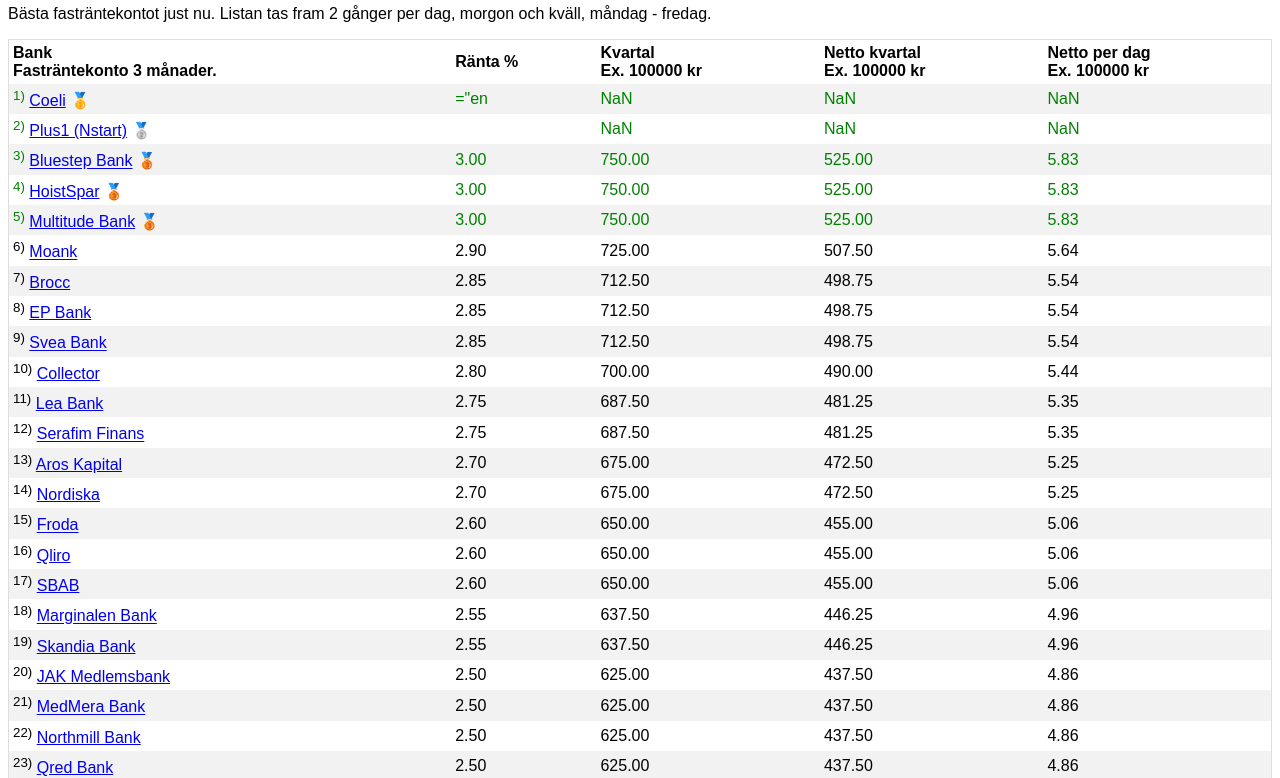
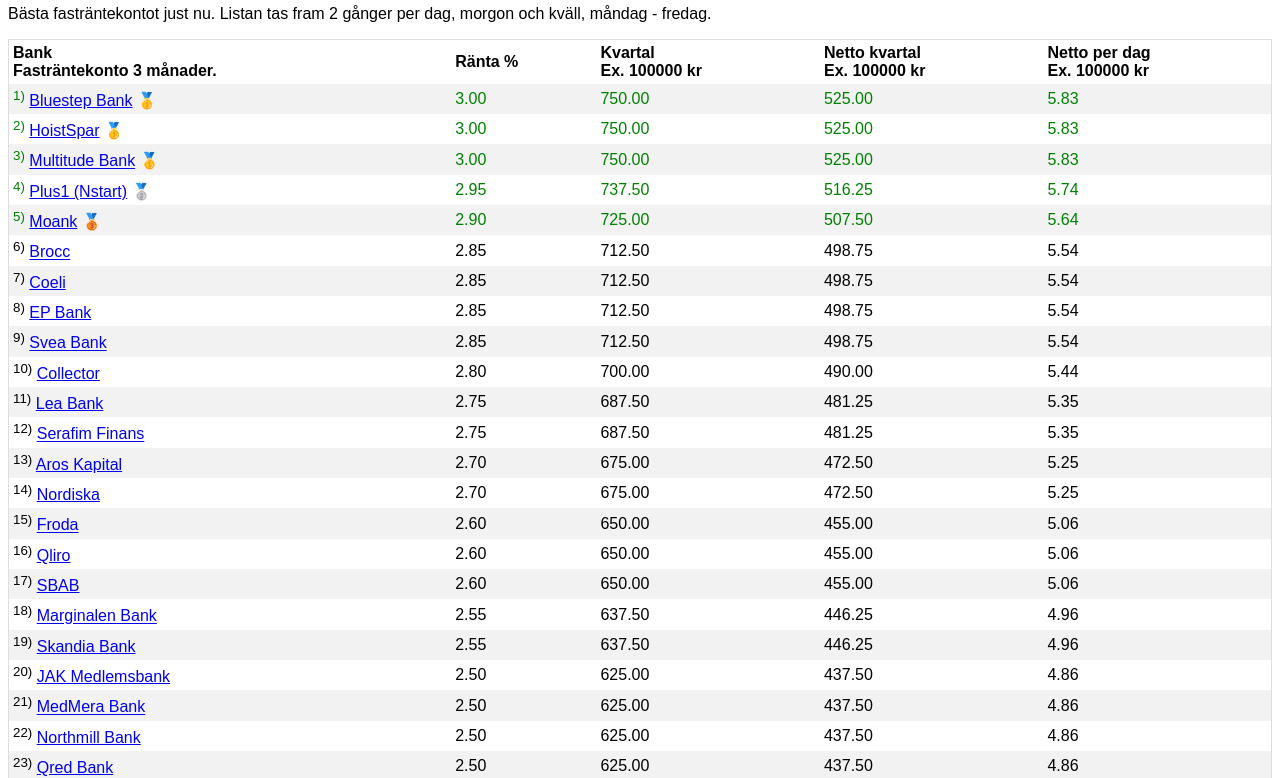
Before and after one commit to MattClayton3/Sparguiden, a website: page index.html in a window 1280 px wide. Shown: the part 70-848 px from the top of the page. Drawn offline with Linux system fonts and the light colour scheme.

Commit message:
Update index.html

```diff
--- a/index.html
+++ b/index.html
@@ -20,7 +20,7 @@
 </style>
 </head>
 <body>
-<h2><span style='font-size:30px;'>&#128200;</span> Sparguiden 2025-05-23_19-23-18</h2>
+<h2><span style='font-size:30px;'>&#128200;</span> Sparguiden 2025-05-25_20-19-26</h2>
 <p>Bästa fasträntekontot just nu. Listan tas fram 2 gånger per dag, morgon och kväll, måndag - fredag.</p>
 <div style="overflow-x:auto;">
   <table>
@@ -32,49 +32,49 @@
       <th>Netto per dag<br>Ex. 100000 kr</th>
     </tr>
   <tr>
-    <td style="color:green"> <sup>1)</sup> <a href="https://coeli.se/spara/" target="_blank">Coeli</a> &#129351; </td>
-    <td style="color:green"> ="en </td>
-    <td style="color:green"> NaN </td>
-    <td style="color:green"> NaN </td>
-    <td style="color:green"> NaN </td>
-  </tr>
-  <tr>
-    <td style="color:green"> <sup>2)</sup> <a href="https://www.plus1.com/" target="_blank">Plus1 (Nstart)</a> &#129352; </td>
-    <td style="color:green"> </di </td>
-    <td style="color:green"> NaN </td>
-    <td style="color:green"> NaN </td>
-    <td style="color:green"> NaN </td>
-  </tr>
-  <tr>
-    <td style="color:green"> <sup>3)</sup> <a href="https://www.bluestep.se/spara/fast-ranta/" target="_blank">Bluestep Bank</a> &#129353; </td>
+    <td style="color:green"> <sup>1)</sup> <a href="https://www.bluestep.se/spara/fast-ranta/" target="_blank">Bluestep Bank</a> &#129351; </td>
     <td style="color:green"> 3.00 </td>
     <td style="color:green"> 750.00 </td>
     <td style="color:green"> 525.00 </td>
     <td style="color:green"> 5.83 </td>
   </tr>
   <tr>
-    <td style="color:green"> <sup>4)</sup> <a href="https://www.hoistspar.se/borja-spara-hos-oss/jamfor-sparformer/" target="_blank">HoistSpar</a> &#129353; </td>
+    <td style="color:green"> <sup>2)</sup> <a href="https://www.hoistspar.se/borja-spara-hos-oss/jamfor-sparformer/" target="_blank">HoistSpar</a> &#129351; </td>
     <td style="color:green"> 3.00 </td>
     <td style="color:green"> 750.00 </td>
     <td style="color:green"> 525.00 </td>
     <td style="color:green"> 5.83 </td>
   </tr>
   <tr>
-    <td style="color:green"> <sup>5)</sup> <a href="https://www.multitudebank.se/priser?sc_lang=sv-se" target="_blank">Multitude Bank</a> &#129353; </td>
+    <td style="color:green"> <sup>3)</sup> <a href="https://www.multitudebank.se/priser?sc_lang=sv-se" target="_blank">Multitude Bank</a> &#129351; </td>
     <td style="color:green"> 3.00 </td>
     <td style="color:green"> 750.00 </td>
     <td style="color:green"> 525.00 </td>
     <td style="color:green"> 5.83 </td>
   </tr>
   <tr>
-    <td style="color:black"> <sup>6)</sup> <a href="https://www.moank.se/spara-pengar" target="_blank">Moank</a>  </td>
-    <td style="color:black"> 2.90 </td>
-    <td style="color:black"> 725.00 </td>
-    <td style="color:black"> 507.50 </td>
-    <td style="color:black"> 5.64 </td>
+    <td style="color:green"> <sup>4)</sup> <a href="https://www.plus1.com/" target="_blank">Plus1 (Nstart)</a> &#129352; </td>
+    <td style="color:green"> 2.95 </td>
+    <td style="color:green"> 737.50 </td>
+    <td style="color:green"> 516.25 </td>
+    <td style="color:green"> 5.74 </td>
   </tr>
   <tr>
-    <td style="color:black"> <sup>7)</sup> <a href="https://brocc.se/spara" target="_blank">Brocc</a>  </td>
+    <td style="color:green"> <sup>5)</sup> <a href="https://www.moank.se/spara-pengar" target="_blank">Moank</a> &#129353; </td>
+    <td style="color:green"> 2.90 </td>
+    <td style="color:green"> 725.00 </td>
+    <td style="color:green"> 507.50 </td>
+    <td style="color:green"> 5.64 </td>
+  </tr>
+  <tr>
+    <td style="color:black"> <sup>6)</sup> <a href="https://brocc.se/spara" target="_blank">Brocc</a>  </td>
+    <td style="color:black"> 2.85 </td>
+    <td style="color:black"> 712.50 </td>
+    <td style="color:black"> 498.75 </td>
+    <td style="color:black"> 5.54 </td>
+  </tr>
+  <tr>
+    <td style="color:black"> <sup>7)</sup> <a href="https://coeli.se/spara/" target="_blank">Coeli</a>  </td>
     <td style="color:black"> 2.85 </td>
     <td style="color:black"> 712.50 </td>
     <td style="color:black"> 498.75 </td>
```
